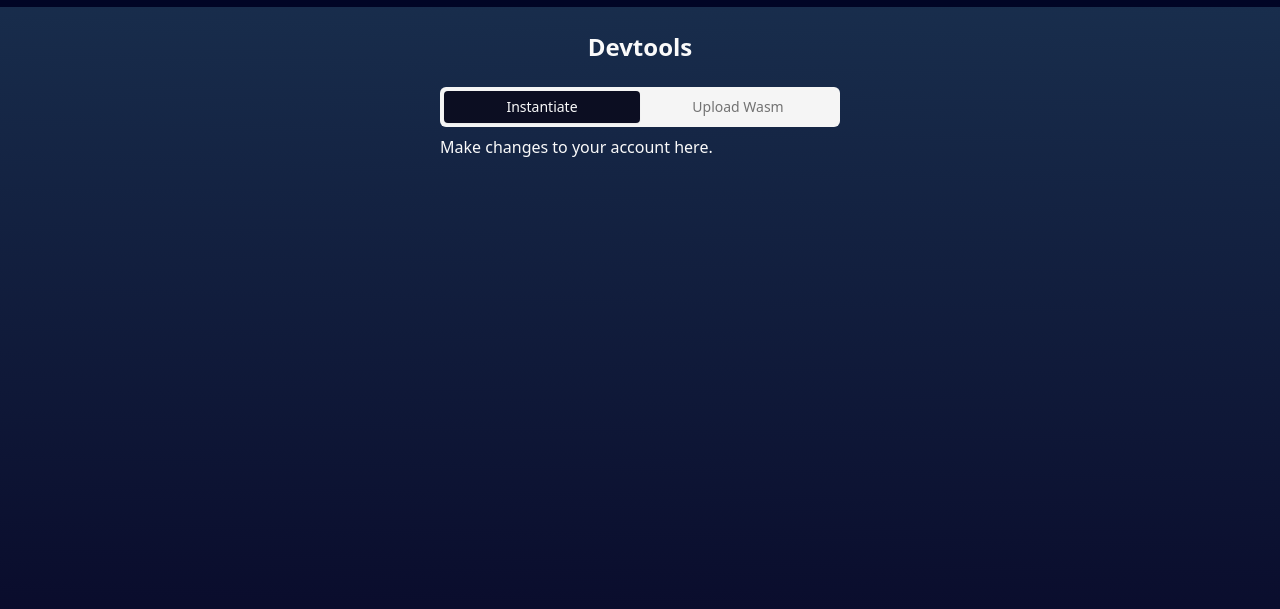
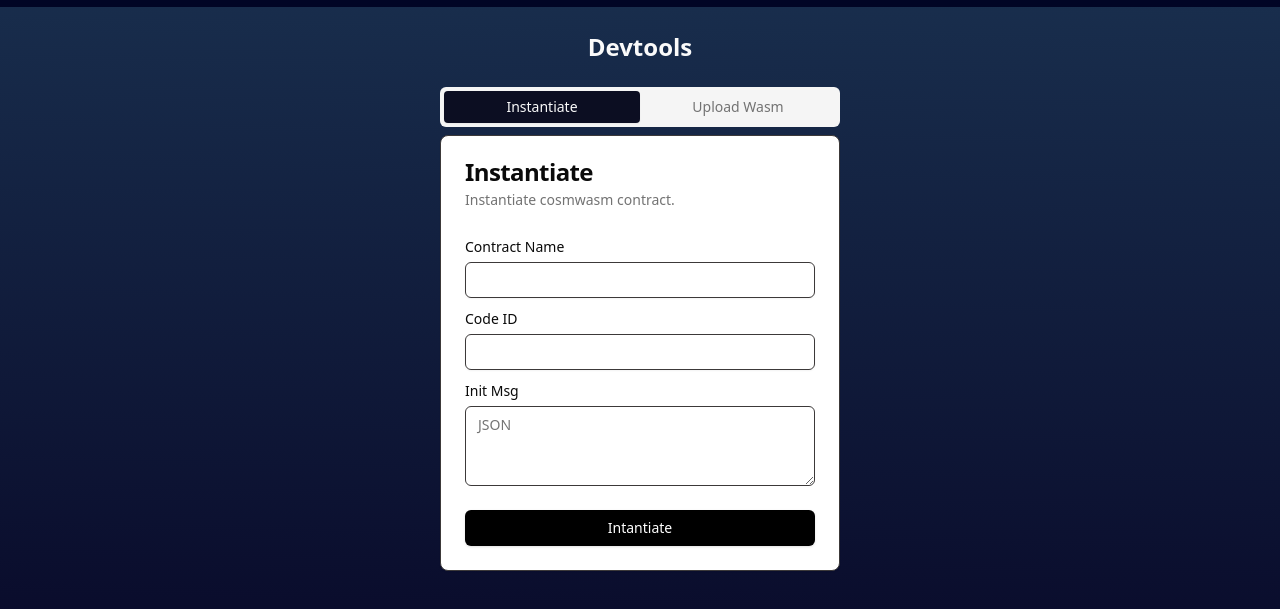
Before and after one commit to DigitalExpert-IT/luncswap-further, an Astro site: page /devtools in a window 1280 px wide. Shown: the part 63-672 px from the top of the page. Built offline with nearby package versions, Linux system fonts and the light colour scheme; Astro itself is replaced by a stand-in of ours.

Commit message:
init form

```diff
--- a/src/components/devtools/index.tsx
+++ b/src/components/devtools/index.tsx
@@ -1,5 +1,6 @@
 import { useEffect } from "react";
 import { Tabs, TabsContent, TabsList, TabsTrigger } from "@/components/ui/tabs";
+import { InstantiateTab } from "./intantiate-tab";
 
 function Devtools() {
   useEffect(() => {}, []);
@@ -12,7 +13,7 @@ function Devtools() {
         <TabsTrigger value="store-code">Upload Wasm</TabsTrigger>
       </TabsList>
       <TabsContent value="instantiate">
-        Make changes to your account here.
+        <InstantiateTab />
       </TabsContent>
       <TabsContent value="store-code">Change your password here.</TabsContent>
     </Tabs>
--- /dev/null
+++ b/src/components/devtools/intantiate-tab.tsx
@@ -0,0 +1,44 @@
+import {
+  Card,
+  CardHeader,
+  CardTitle,
+  CardDescription,
+  CardContent,
+  CardFooter,
+} from "@/components/ui/card";
+import { Button } from "@/components/ui/button";
+import { Input } from "@/components/ui/input";
+import { Label } from "@/components/ui/label";
+import { Textarea } from "@/components/ui/textarea";
+
+export function InstantiateTab() {
+  return (
+    <form action="#">
+      <Card>
+        <CardHeader>
+          <CardTitle>Instantiate</CardTitle>
+          <CardDescription>Instantiate cosmwasm contract.</CardDescription>
+        </CardHeader>
+        <CardContent className="space-y-2">
+          <div className="space-y-1">
+            <Label>Contract Name</Label>
+            <Input required></Input>
+          </div>
+          <div className="space-y-1">
+            <Label>Code ID</Label>
+            <Input required type="number"></Input>
+          </div>
+          <div className="space-y-1">
+            <Label>Init Msg</Label>
+            <Textarea placeholder="JSON" required></Textarea>
+          </div>
+        </CardContent>
+        <CardFooter>
+          <Button variant="secondary" className="w-full">
+            Intantiate
+          </Button>
+        </CardFooter>
+      </Card>
+    </form>
+  );
+}
--- a/src/components/ui/button.tsx
+++ b/src/components/ui/button.tsx
@@ -11,6 +11,7 @@ const buttonVariants = cva(
       variant: {
         primary:
           "bg-primary text-primary-foreground shadow hover:bg-primary/90",
+        secondary: "bg-black text-white shadow hover:bg-black/80",
       },
       size: {
         default: "h-9 px-4 py-2",
--- /dev/null
+++ b/src/components/ui/textarea.tsx
@@ -0,0 +1,24 @@
+import * as React from "react";
+
+import { cn } from "@/lib/utils";
+
+export interface TextareaProps
+  extends React.TextareaHTMLAttributes<HTMLTextAreaElement> {}
+
+const Textarea = React.forwardRef<HTMLTextAreaElement, TextareaProps>(
+  ({ className, ...props }, ref) => {
+    return (
+      <textarea
+        className={cn(
+          "flex min-h-[80px] w-full rounded-md border border-input px-3 py-2 text-sm ring-offset-background placeholder:text-muted-foreground focus-visible:outline-none focus-visible:ring-1 focus-visible:ring-ring focus-visible:ring-offset-2 disabled:cursor-not-allowed disabled:opacity-50",
+          className,
+        )}
+        ref={ref}
+        {...props}
+      />
+    );
+  },
+);
+Textarea.displayName = "Textarea";
+
+export { Textarea };
```
